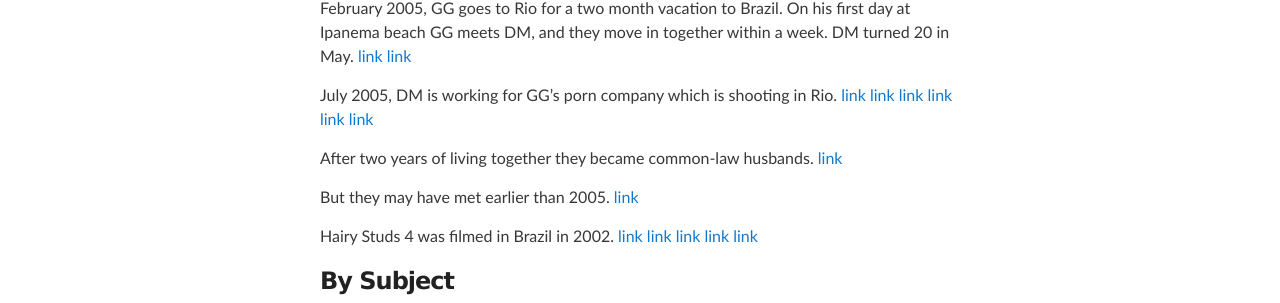
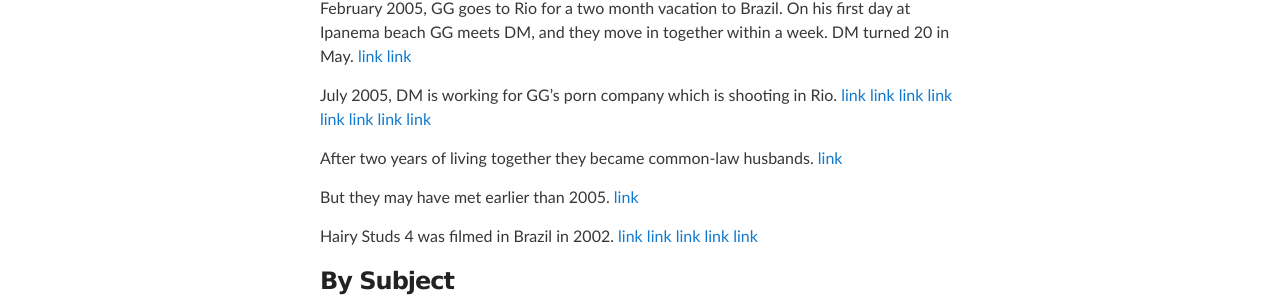
Before and after one commit to masternotions/masternotions.github.io, a Jekyll site: the page built from index.md, in a window 1280 px wide. Shown: the part 1018-1321 px from the top of the page. Built offline with Jekyll 4.4.1, drawn with Linux system fonts in a browser that asks for light colours.

Commit message:
Update index.md

```diff
--- a/index.md
+++ b/index.md
@@ -51,6 +51,8 @@ July 2005, DM is working for GG's porn company which is shooting in Rio.
 [link](https://twitter.com/AlanVRK/status/1299105381910802445)
 [link](https://twitter.com/wokyleeks/status/1299808430450855936)
 [link](https://twitter.com/wokyleeks/status/1299906001919856641)
+[link](https://twitter.com/AlanVRK/status/1300171770494963712)
+[link](https://twitter.com/AlanVRK/status/1300475031399608321)
 
 After two years of living together they became common-law husbands.
 [link](https://twitter.com/AlanVRK/status/1298323770743152640)
```
